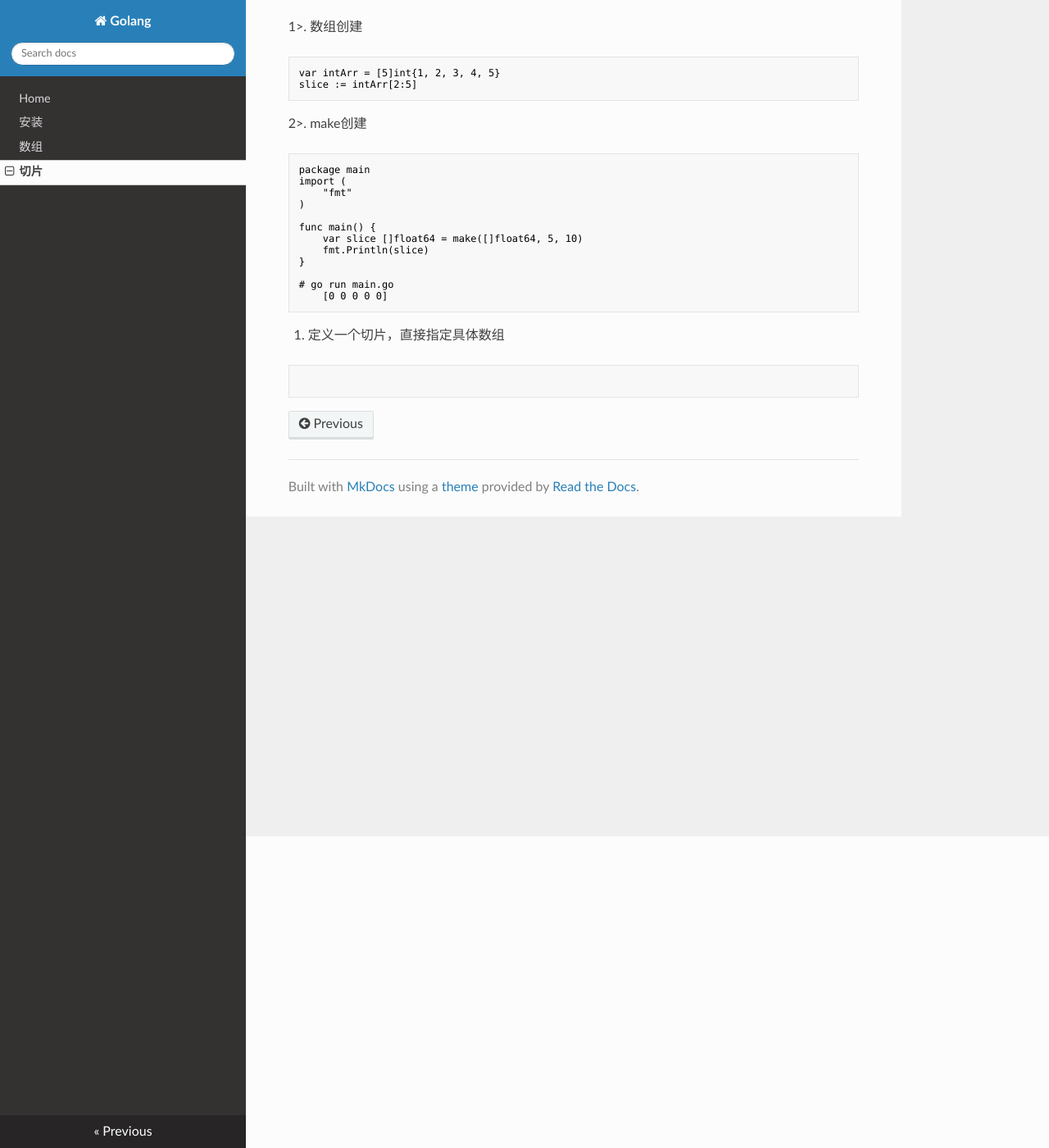
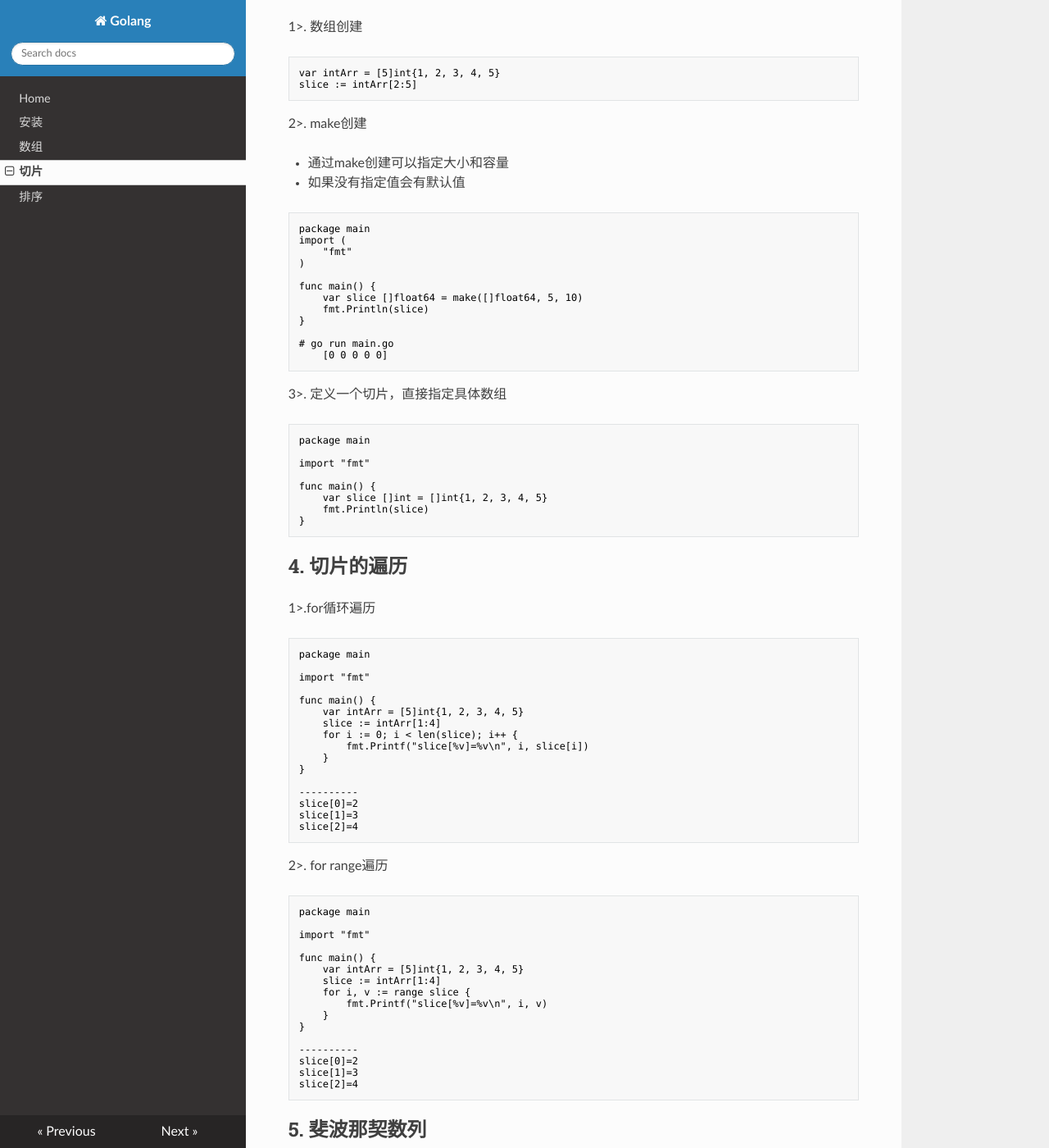
Before and after one commit to golangav/golang, an MkDocs documentation site: the page built from docs/slice.md, in a window 1280 px wide and 1400 px high, scrolled down 380 px. Shown: the whole window at 82% size. Built offline with MkDocs 1.6.1, drawn with Linux system fonts in a browser that asks for light colours; nearby versions of some CDN libraries; some of the changed text lies outside the part shown.

Commit message:
[ADD] add sort doc

````diff
--- a/docs/slice.md
+++ b/docs/slice.md
@@ -5,7 +5,7 @@
 1. 切片是一个数组的引用，所以切片是引用类型。
 2. 切片的长度是可以变化的。
 
-## 切片的创建
+##3. 切片的创建
 1>. 数组创建
 ```angularjs
 var intArr = [5]int{1, 2, 3, 4, 5}
@@ -13,6 +13,9 @@ slice := intArr[2:5]
 ```
 
 2>. make创建
+
+- 通过make创建可以指定大小和容量
+- 如果没有指定值会有默认值
 ```angularjs
 package main
 import (
@@ -27,7 +30,84 @@ func main() {
 # go run main.go
     [0 0 0 0 0]
 ```
-2. 定义一个切片，直接指定具体数组
+3>. 定义一个切片，直接指定具体数组
 ```angularjs
+package main
 
+import "fmt"
+
+func main() {
+	var slice []int = []int{1, 2, 3, 4, 5}
+	fmt.Println(slice)
+}
 ```
+
+##4. 切片的遍历
+
+1>.for循环遍历
+```angularjs
+package main
+
+import "fmt"
+
+func main() {
+	var intArr = [5]int{1, 2, 3, 4, 5}
+	slice := intArr[1:4]
+	for i := 0; i < len(slice); i++ {
+		fmt.Printf("slice[%v]=%v\n", i, slice[i])
+	}
+}
+
+----------
+slice[0]=2
+slice[1]=3
+slice[2]=4
+```
+
+2>. for range遍历
+```angularjs
+package main
+
+import "fmt"
+
+func main() {
+	var intArr = [5]int{1, 2, 3, 4, 5}
+	slice := intArr[1:4]
+	for i, v := range slice {
+		fmt.Printf("slice[%v]=%v\n", i, v)
+	}
+}
+
+----------
+slice[0]=2
+slice[1]=3
+slice[2]=4
+```
+##5. 斐波那契数列
+
+- 函数接收一个数字n，打印斐波那契数列
+
+```angularjs
+package main
+
+import "fmt"
+
+func fbn(n int) []uint64 {
+	// 声明一个切片，切片大小 n
+	fbnslice := make([]uint64, n)
+	fbnslice[0] = 1
+	fbnslice[1] = 1
+	for i := 2; i < n; i++ {
+		fbnslice[i] = fbnslice[i-1] + fbnslice[i-2]
+	}
+	return fbnslice
+}
+
+func main() {
+	fbnslice := fbn(10)
+	fmt.Println(fbnslice)
+}
+
+--------------
+[1 1 2 3 5 8 13 21 34 55]
+```
--- a/mkdocs.yml
+++ b/mkdocs.yml
@@ -4,4 +4,5 @@ nav:
     - 安装: install/install.md
     - 数组: array.md
     - 切片: slice.md
+    - 排序: sort.md
 theme: readthedocs
````
Also changed, not shown: docs/index.md (+6 -1 lines), docs/sort.md (added, +31 -0 lines), docs/img/1548599651791.jpg (added), docs/img/WechatIMG113.jpeg (added), docs/img/WechatIMG4.jpeg (added), docs/img/WechatIMG5.jpeg (added).
